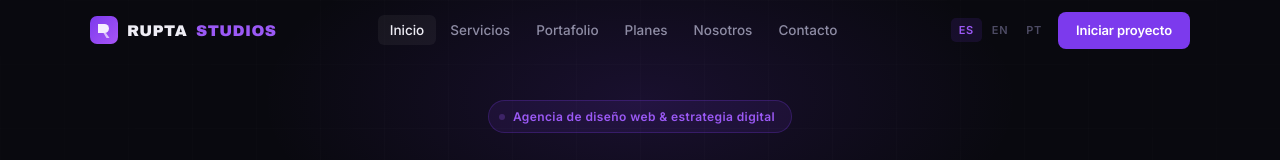
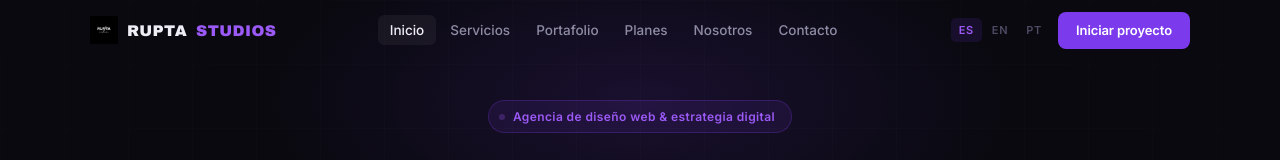
Before and after one commit to vixaontheblock/ruptastudios, a plain HTML site: page index.html in a window 1280 px wide. Shown: the top 160 px of the page. Drawn offline with Linux system fonts and the light colour scheme.

Commit message:
Replace logo SVG with image in navigation

```diff
--- a/index.html
+++ b/index.html
@@ -295,12 +295,7 @@ footer{background:var(--bg2);border-top:1px solid var(--border);padding:50px 28p
 <nav id="nav">
   <div class="nav-in">
     <button class="logo" onclick="go('inicio')">
-      <svg class="logo-icon" viewBox="0 0 28 28" fill="none">
-        <rect width="28" height="28" rx="7" fill="url(#lg)"/>
-        <path d="M8 8h6.5a4.5 4.5 0 0 1 0 9H8V8z" fill="white" fill-opacity=".9"/>
-        <path d="M14.5 17H16l3.5 5h-3l-3-5z" fill="white" fill-opacity=".65"/>
-        <defs><linearGradient id="lg" x1="0" y1="0" x2="28" y2="28" gradientUnits="userSpaceOnUse"><stop stop-color="#7c3aed"/><stop offset="1" stop-color="#a855f7"/></linearGradient></defs>
-      </svg>
+      <img src="VERCEL PHOTOS/FAVI.PNG" class="logo-icon" alt="Rupta Studios">
       RUPTA <em>STUDIOS</em>
     </button>
     <div class="nav-links">
```
